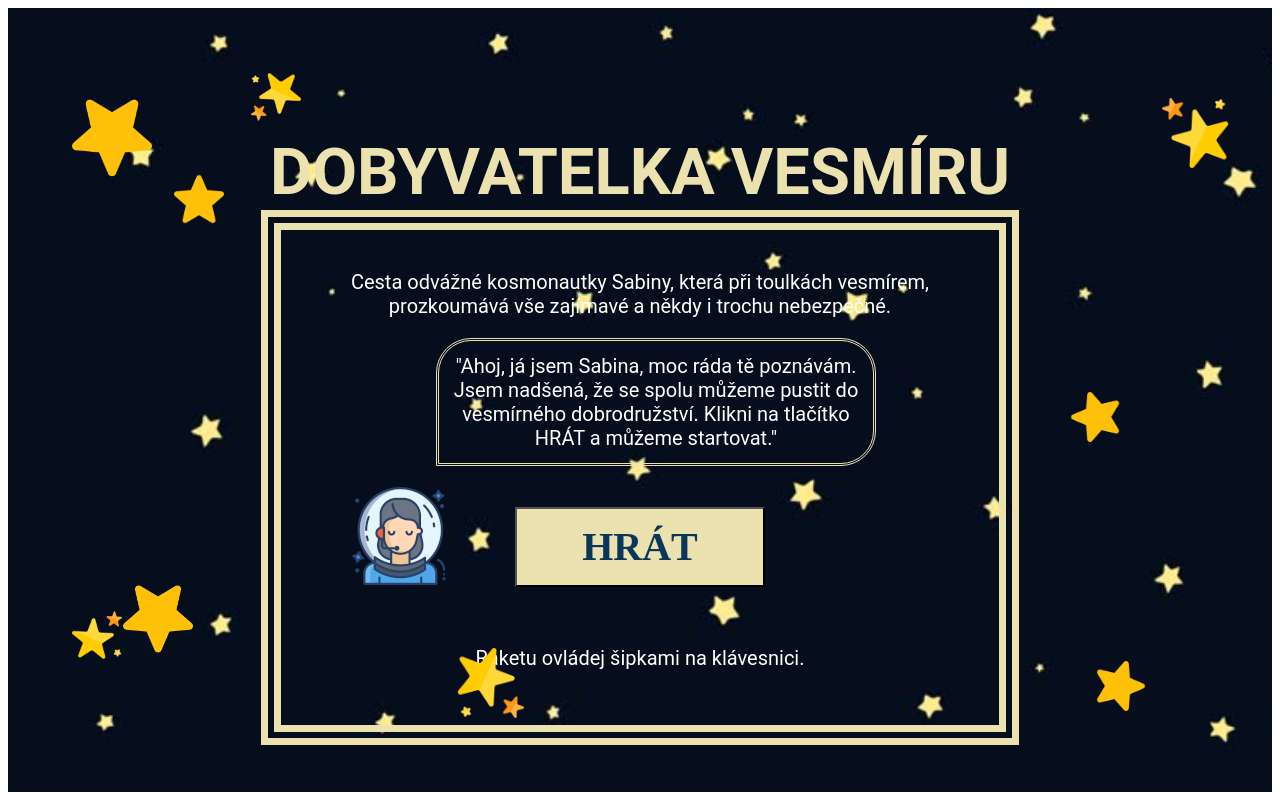
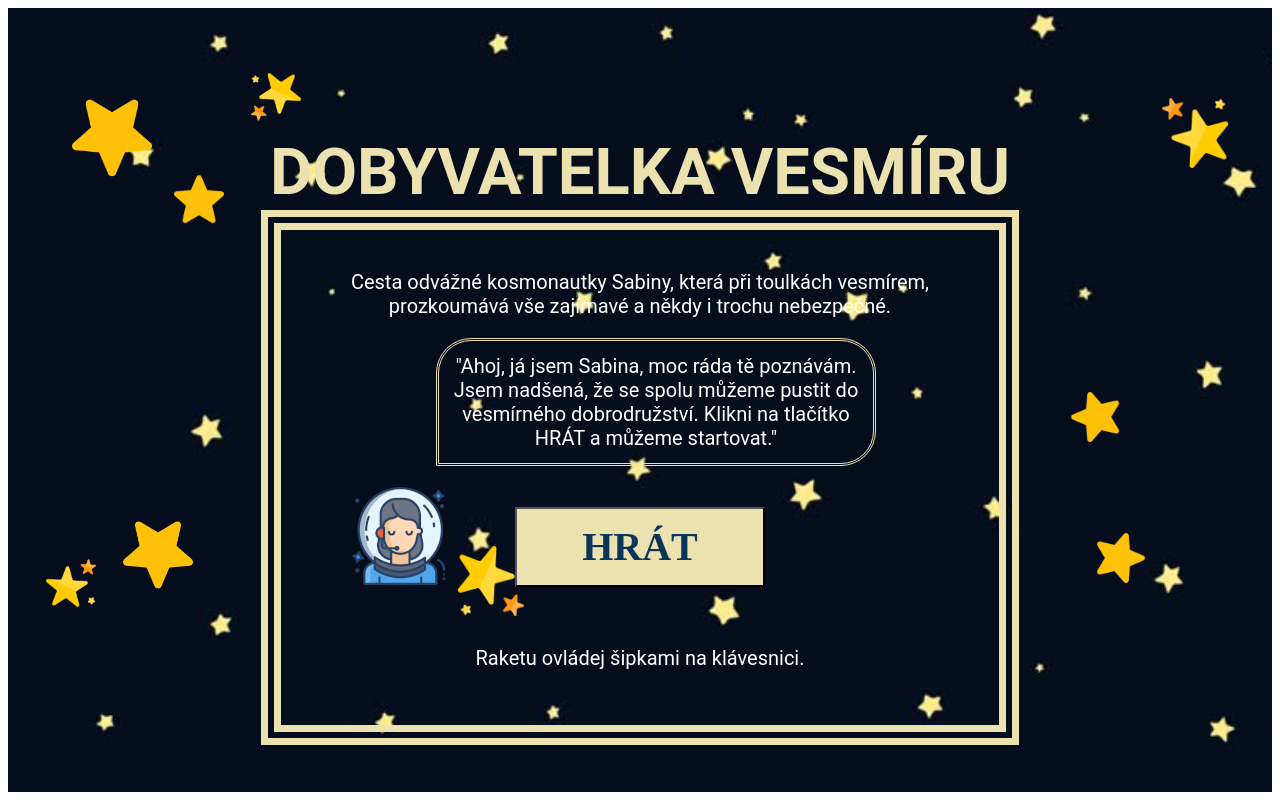
Before and after one commit to DorkaG/bludiste, a Vue app: page / in a window 1280 px wide. Built offline with nearby package versions, Linux system fonts and the light colour scheme; what vue-js-modal would draw is missing.

Commit message:
hvezdy v obrazu

```diff
--- a/src/views/Home.vue
+++ b/src/views/Home.vue
@@ -108,14 +108,14 @@ h1 {
   width: 50px;
   position: absolute;
   margin-left: 85%;
-  margin-top: 51%;
+  margin-top: 41%;
 }
 
 .hvezda3 {
   width: 70px;
   position: absolute;
   margin-left: 9%;
-  margin-top: 45%;
+  margin-top: 40%;
 }
 
 .hvezda4 {
@@ -140,14 +140,14 @@ h1 {
 .hvezdy2 {
   width: 50px;
   position: absolute;
-  margin-left: 5%;
-  margin-top: 47%;
+  margin-left: 3%;
+  margin-top: 43%;
 }
 .hvezdy3 {
   width: 70px;
   position: absolute;
   margin-left: 35%;
-  margin-top: 50%;
+  margin-top: 42%;
 }
 .hvezdy4 {
   width: 50px;
```
